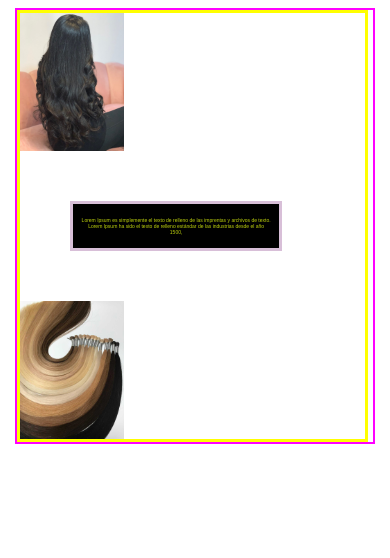
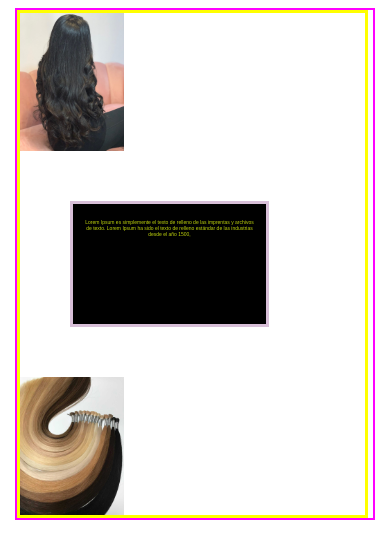
Before and after one commit to Asallu/Responsive-practice, a plain HTML site: page index.html in a window 390 px wide. Drawn offline with Linux system fonts and the light colour scheme.

Commit message:
css added

```diff
--- a/style.css
+++ b/style.css
@@ -31,7 +31,7 @@
 
   @media (max-width: 425px) {
     .img {
-      width: 50%;
+      width: 20px;
     }
   }
 
@@ -50,23 +50,18 @@
 
    .box {
     width: 40%;
-    padding: .5em;
+    padding: 10px;
     border: thistle;
     border-style:solid;
     margin: 50px;
     background-color: black;
    }
 
-   @media (max-width: 425px) {
+
+  @media (max-width: 425px) {
     .box {
-    height: 132px;
-    background-color: black;
+      width: 50%;
+      height: 100px;
+      background-color: black;
     }
   }
-
-   @media (max-width: 425px) {
-    .box {
-      width: 55%;
-      height: 25%;
-    }
-  }
```
